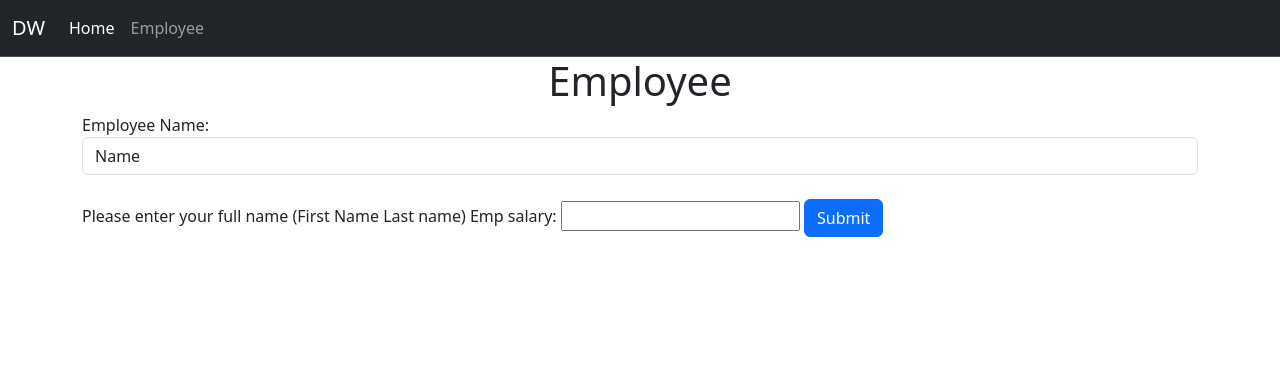
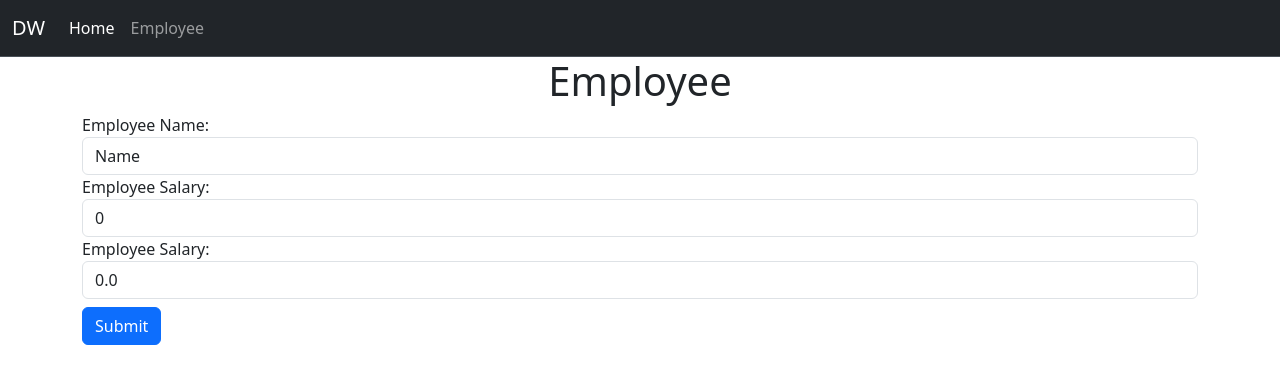
Before and after one commit to yashpatel-py/django_forms_tutorials, a Django app: page /employee/ in a window 1280 px wide. Shown: the top 384 px of the page. Run offline with Django 4.2, Linux system fonts and the light colour scheme.

Commit message:
Integer Field and Float Field

```diff
--- a/main/forms.py
+++ b/main/forms.py
@@ -10,29 +10,24 @@ class EmployeeForm(forms.Form):
             'class': 'form-control'
         }),
         initial="Name",
-        help_text="Please enter your full name (First Name Last name)"
     )
-
-
-
-
-
-
-
-
-
-
-
-
-
-
-
-
-
-
-
-
-
-
-
-    emp_salary = forms.IntegerField()
+    emp_salary = forms.IntegerField(
+        min_value=0,
+        max_value=105,
+        required=False,
+        widget=forms.NumberInput(attrs={
+            'class': 'form-control',
+        }),
+        label="Employee Salary",
+        initial=0,
+    )
+    emp_score = forms.FloatField(
+        min_value=0.0,
+        max_value=10.0,
+        required=False,
+        widget=forms.NumberInput(attrs={
+            'class': 'form-control',
+        }),
+        label="Employee Salary",
+        initial=0.0,
+    )
--- a/main/models.py
+++ b/main/models.py
@@ -4,3 +4,4 @@ from django.db import models
 class Employee(models.Model):
     emp_name = models.CharField(max_length=50, null=False, blank=False)
     emp_salary = models.IntegerField(null=False, blank=False)
+    emp_score = models.FloatField(null=True, blank=True)
--- a/main/views.py
+++ b/main/views.py
@@ -14,8 +14,9 @@ def employee_data(request):
         if form.is_valid():
             name = form.cleaned_data['emp_name']
             salary = form.cleaned_data['emp_salary']
+            score = form.cleaned_data['emp_score']
 
-            emp = Employee.objects.create(emp_name=name, emp_salary=salary)
+            emp = Employee.objects.create(emp_name=name, emp_salary=salary, emp_score=score)
 
             emp.save()
             return HttpResponse("The data is saved in database")
--- a/templates/main/employee.html
+++ b/templates/main/employee.html
@@ -8,6 +8,6 @@
 <form action="" method="post">
     {% csrf_token %}
     {{form}}
-    <button type="submit" class="btn btn-primary">Submit</button>
+    <button type="submit" class="btn btn-primary mt-2">Submit</button>
 </form>
 {% endblock content %}
```
Also changed, not shown: main/migrations/0002_employee_emp_score.py (added).
